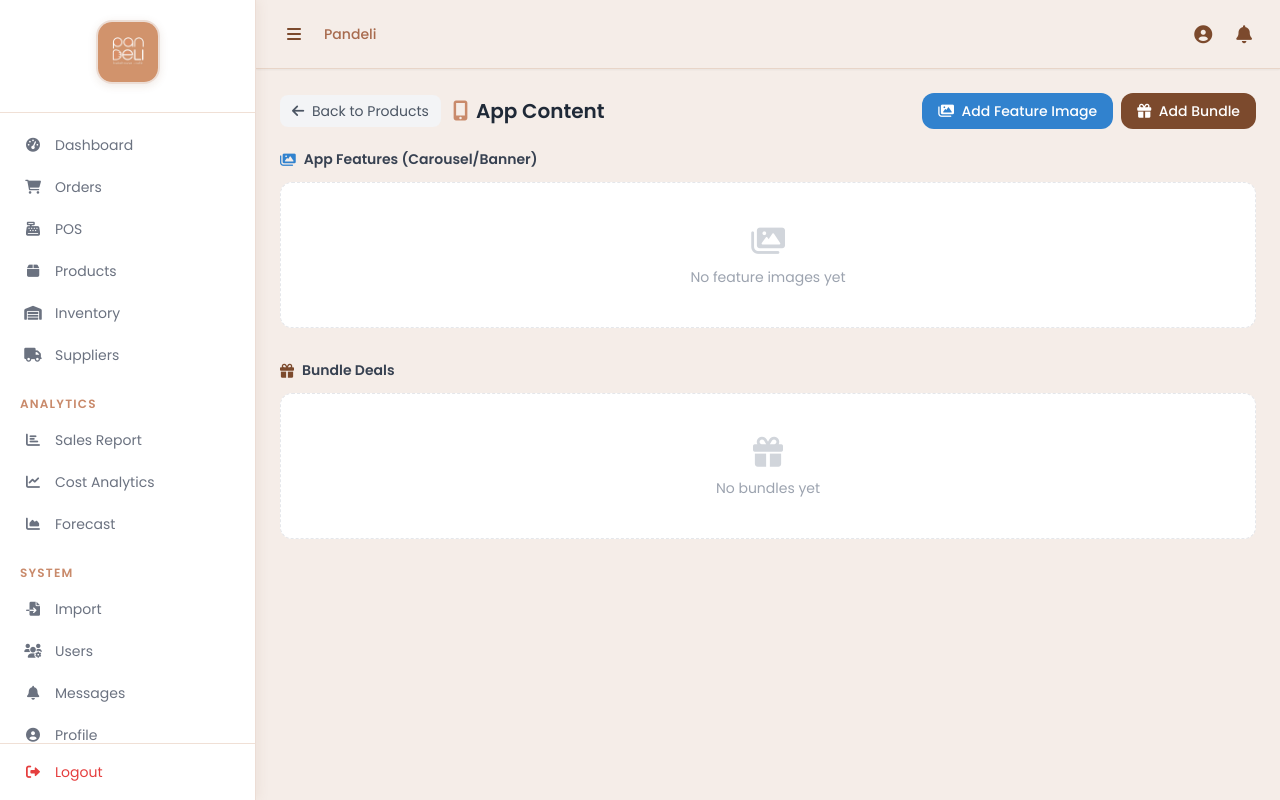
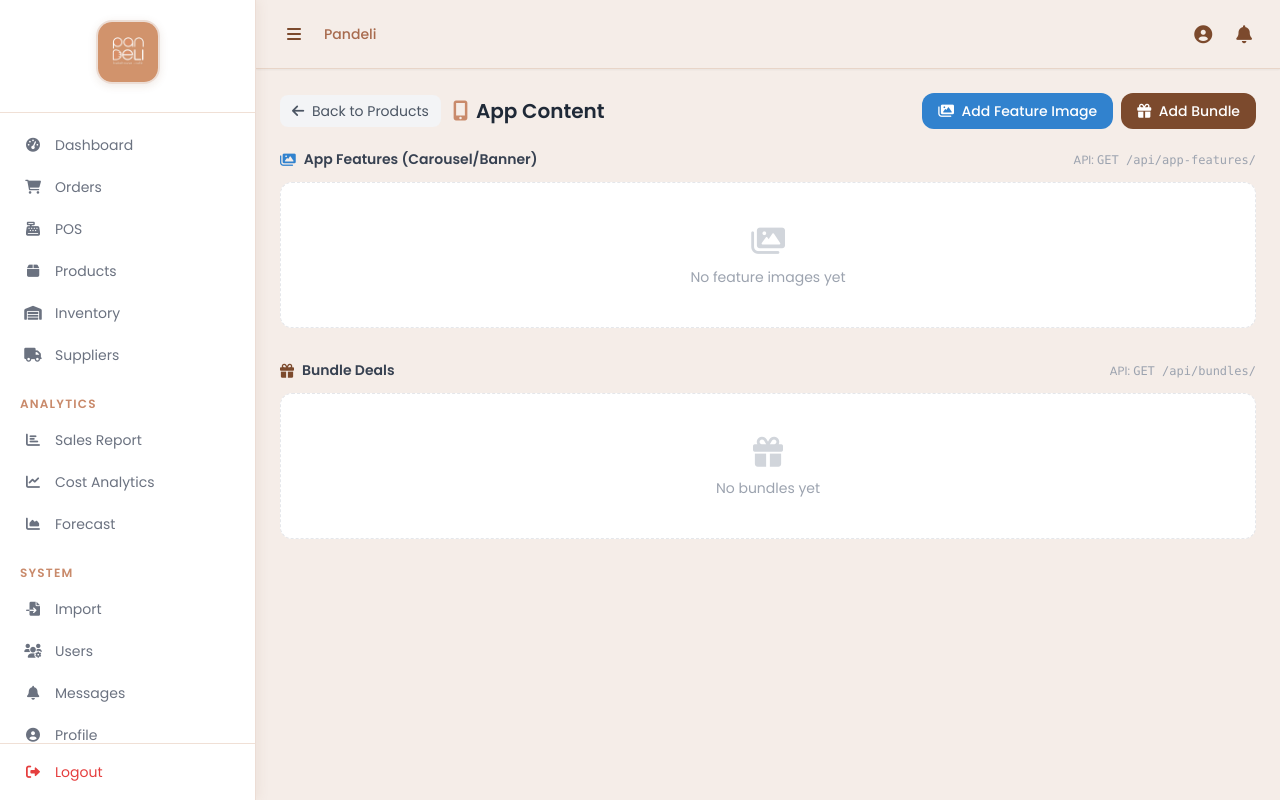
Before and after one commit to Chelsey1234/pandeli-system, a Django app: page /products/app-features/ in a window 1280 px wide. Run offline with Django 5.2, Linux system fonts and the light colour scheme; the visitor is signed in with stand-in values (Sample User, id 1); data that the repository does not hold is empty; parts of the project's set-up code (start-up, migrations or seed data) failed here and were passed over; some libraries are stand-ins or nearby versions.

```diff
--- a/templates/core/app_feature_list.html
+++ b/templates/core/app_feature_list.html
@@ -46,7 +46,7 @@
         <h3 class="font-semibold text-gray-700 flex items-center gap-2">
             <i class="fas fa-images" style="color:#3182ce;"></i> App Features (Carousel/Banner)
         </h3>
-        <span class="text-xs text-gray-400"></span>
+        <span class="text-xs text-gray-400">API: <code>GET /api/app-features/</code></span>
     </div>
 
     <div class="grid grid-cols-1 sm:grid-cols-2 md:grid-cols-3 lg:grid-cols-4 gap-4">
@@ -102,7 +102,7 @@
         <h3 class="font-semibold text-gray-700 flex items-center gap-2">
             <i class="fas fa-gift" style="color:#7C4A2D;"></i> Bundle Deals
         </h3>
-        <span class="text-xs text-gray-400"></span>
+        <span class="text-xs text-gray-400">API: <code>GET /api/bundles/</code></span>
     </div>
 
     <div class="grid grid-cols-1 sm:grid-cols-2 lg:grid-cols-3 gap-4">
--- a/templates/core/bundle_list.html
+++ b/templates/core/bundle_list.html
@@ -23,7 +23,7 @@
     <div>
         These bundles appear in the <strong>app Bundle Deals section</strong>.
         Each bundle shows all products for customers to pick from.
-        <br><span class="text-blue-500 text-xs"></span>
+        <br><span class="text-blue-500 text-xs">API: <code>GET /api/bundles/</code></span>
     </div>
 </div>
 
```
